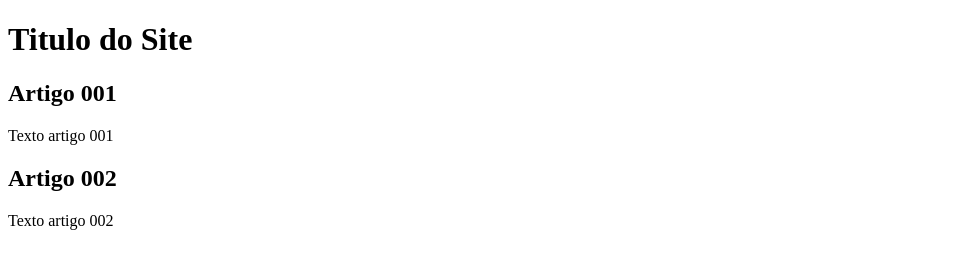
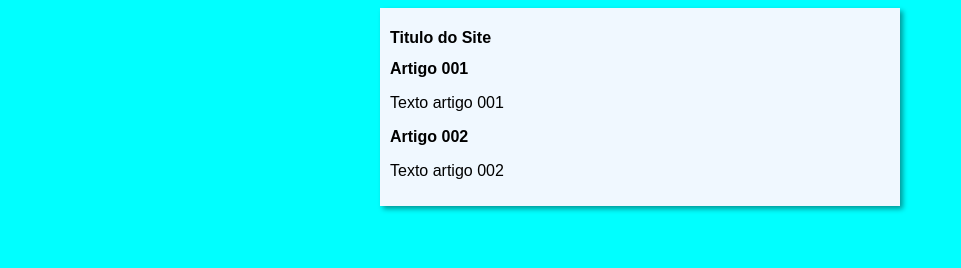
Before and after one commit to Rafa-GitHub/projeto-site, a plain HTML site: page index.html in a window 1280 px wide. Shown: the whole page, without its empty margins (0-961 px from the left). Drawn offline with Linux system fonts and the light colour scheme.

Commit message:
inicio desig

```diff
--- /dev/null
+++ b/estilos/style.css
@@ -0,0 +1,16 @@
+*{
+    font-family: Arial, Helvetica, sans-serif;
+    font-size: 16px;
+}
+
+body{
+    background-color: cyan;
+}
+
+main{
+    background-color: aliceblue;
+    width: 500px;
+    margin: auto;
+    box-shadow: 3px 3px 5px rgba(0, 0, 0, 0.397);
+    padding: 10px;
+}
--- a/index.html
+++ b/index.html
@@ -5,6 +5,7 @@
     <meta http-equiv="X-UA-Compatible" content="IE=edge">
     <meta name="viewport" content="width=device-width, initial-scale=1.0">
     <title>Titulo do Site</title>
+    <link rel="stylesheet" href="estilos/style.css">
 </head>
 <body>
     <main>
```
